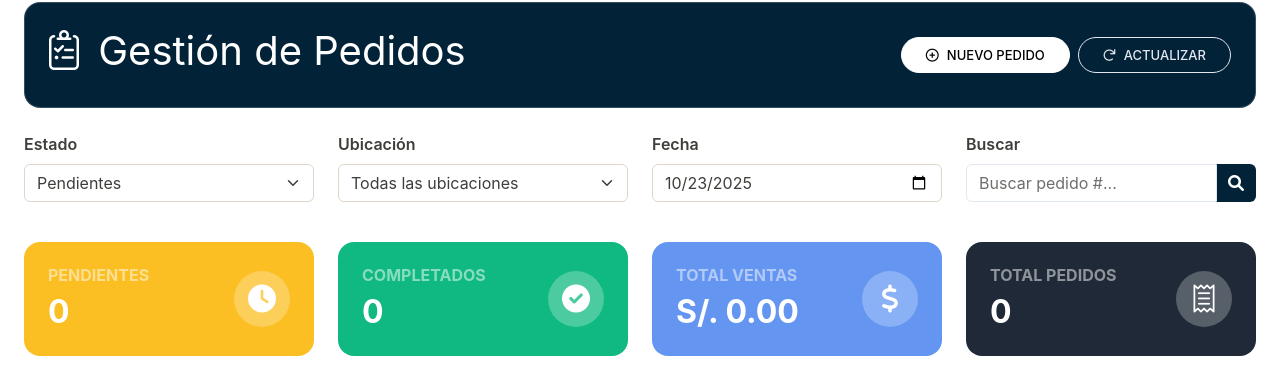
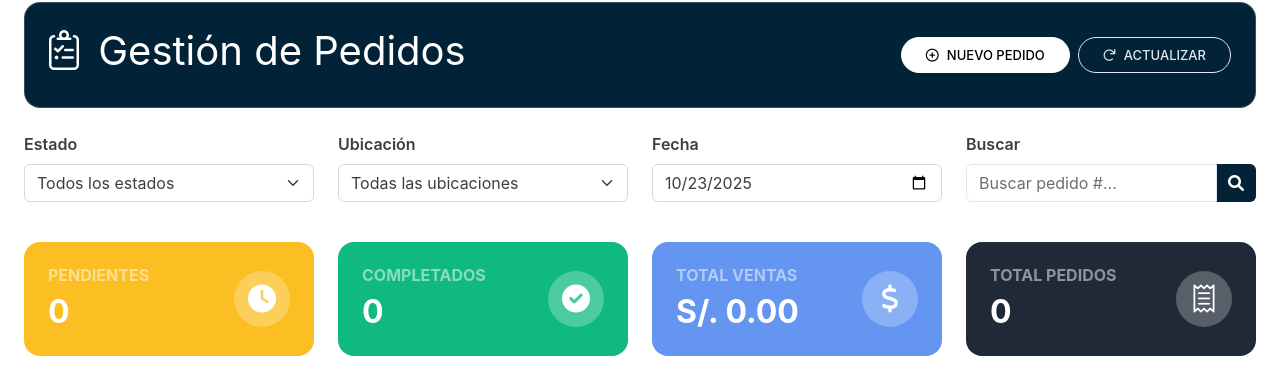
Before and after one commit to santish1802/majo, a PHP site: page /pedidos.php in a window 1280 px wide. Shown: the part 96-462 px from the top of the page. Run offline with PHP 8.4, Linux system fonts and the light colour scheme; the visitor is signed in with stand-in values (Sample User, id 1); data that the repository does not hold is empty.

Commit message:
admin estado

```diff
--- a/pedidos.php
+++ b/pedidos.php
@@ -47,11 +47,10 @@
             <div class="col-lg-3 col-md-6 mb-3">
                 <label class="form-label fw-semibold mb-2">Estado</label>
                 <select id="filtroEstado" class="form-select" onchange="filtrarPedidos()">
-                    <option value="">Todos los estados</option>
-                    <option value="pendiente" selected>Pendientes</option>
+                    <option value="" <?= ($_SESSION['rol'] === 'admin') ? 'selected' : '' ?>>Todos los estados</option>
+                    <option value="pendiente" <?= ($_SESSION['rol'] !== 'admin') ? 'selected' : '' ?>>Pendientes</option>
                     <option value="completado">Completados</option>
                     <option value="cancelado">Cancelados</option>
-                </select>
                 </select>
             </div>
             <div class="col-lg-3 col-md-6 mb-3">
```
